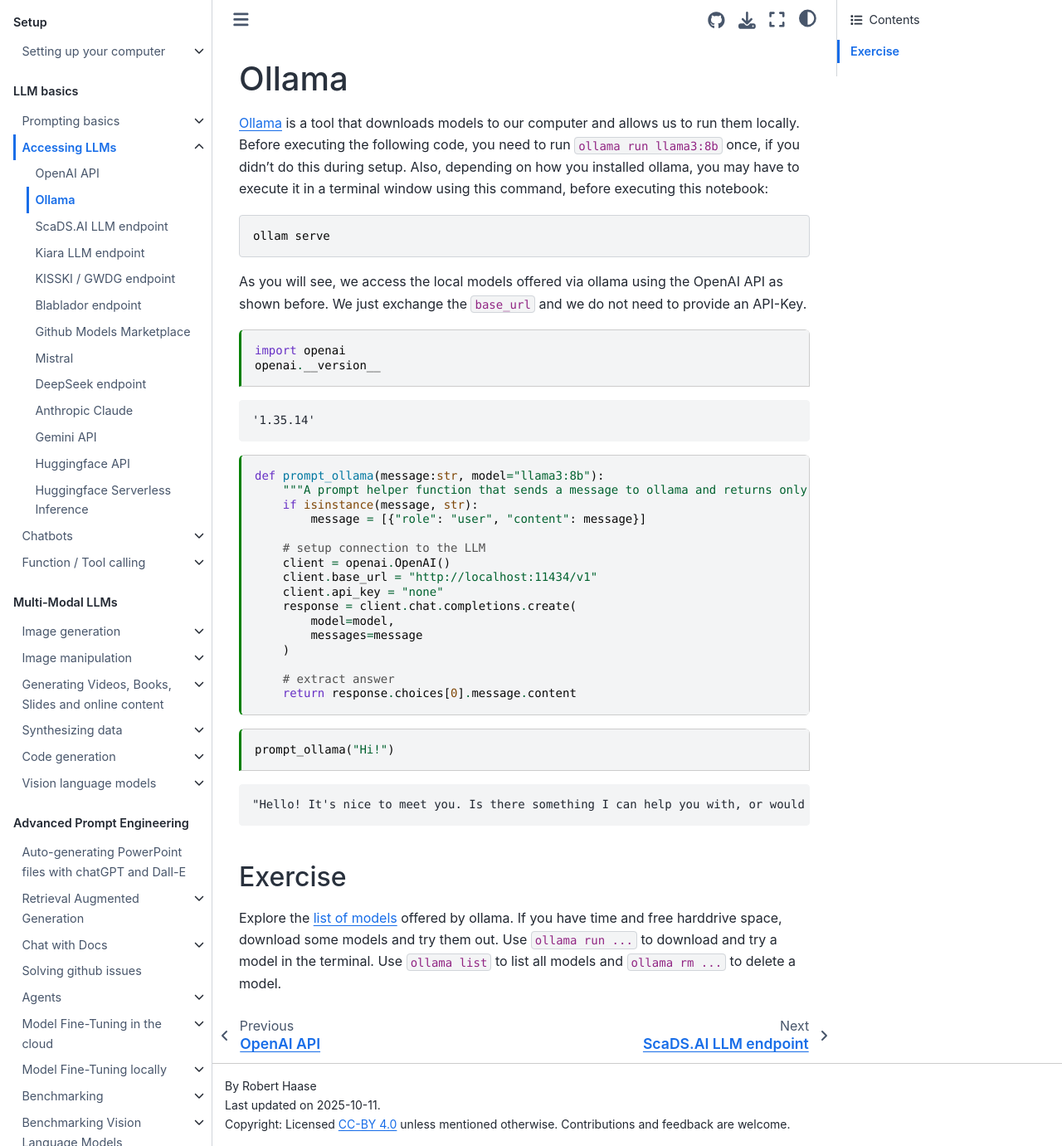
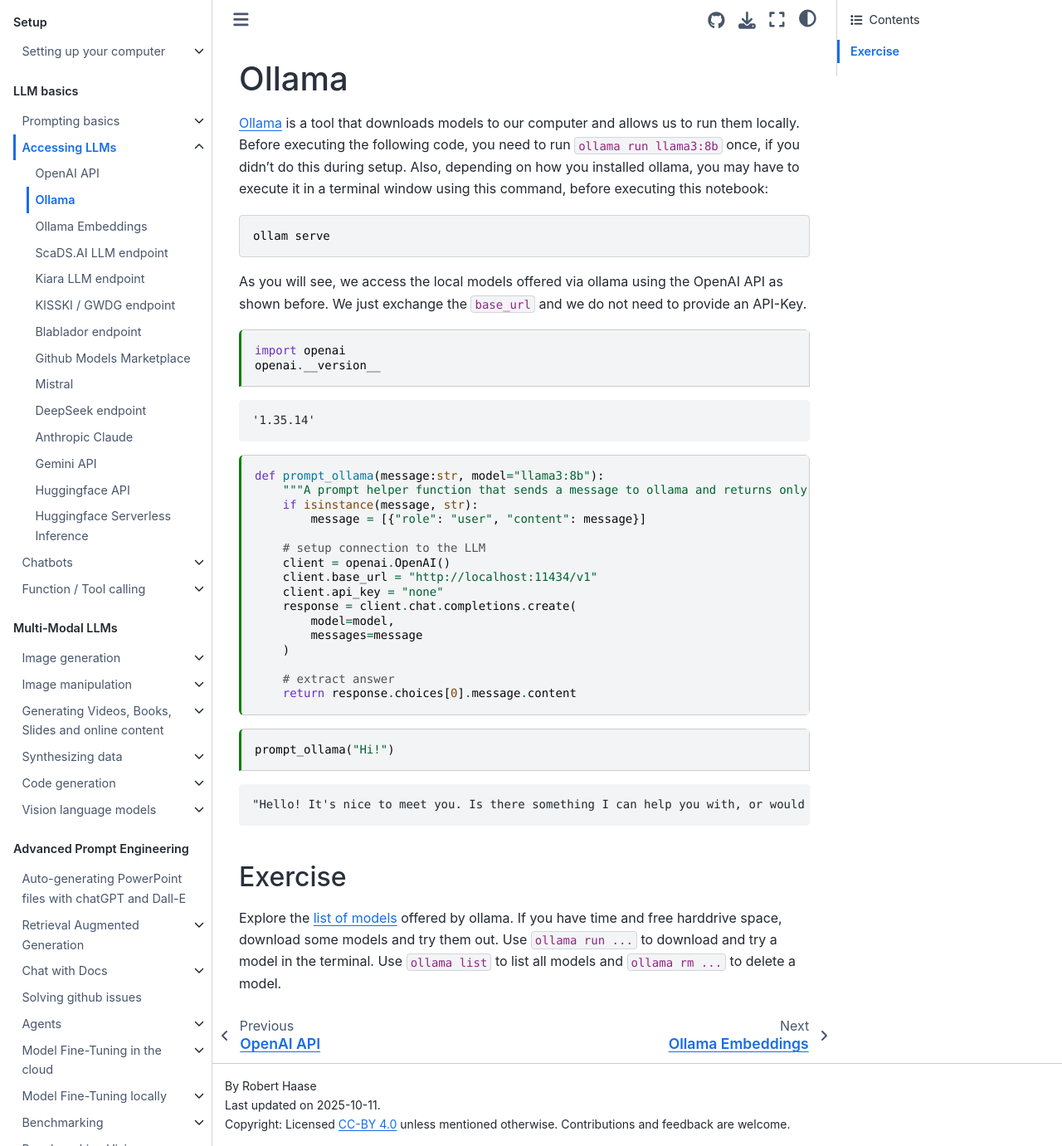
Before and after one commit to ScaDS/generative-ai-notebooks, a Jupyter Book: the page built from docs/15_endpoint_apis/02_ollama_endpoint.ipynb, in a window 1280 px wide and 1381 px high. Shown: the whole window at 83% size. Built offline with Jupyter Book 1.0.4 settings and Sphinx 7.4.7 and the Sphinx Book theme 1.1.4, drawn with Linux system fonts in a browser that asks for light colours; pages that are not in the unit, such as notebooks, are missing from menus.

Commit message:
added ollama embeddings example

```diff
--- a/docs/_toc.yml
+++ b/docs/_toc.yml
@@ -23,6 +23,7 @@
       sections:
       - file: 15_endpoint_apis/01_openai_api.ipynb
       - file: 15_endpoint_apis/02_ollama_endpoint.ipynb
+      - file: 15_endpoint_apis/11_ollama_embeddings.ipynb
       - file: 15_endpoint_apis/04_scadsai_llm_endpoint.ipynb
       - file: 15_endpoint_apis/09_kiara_llm_endpoint.ipynb
       - file: 15_endpoint_apis/06_kisski_endpoint.ipynb
```
Also changed, not shown: docs/15_endpoint_apis/11_ollama_embeddings.ipynb (added).
